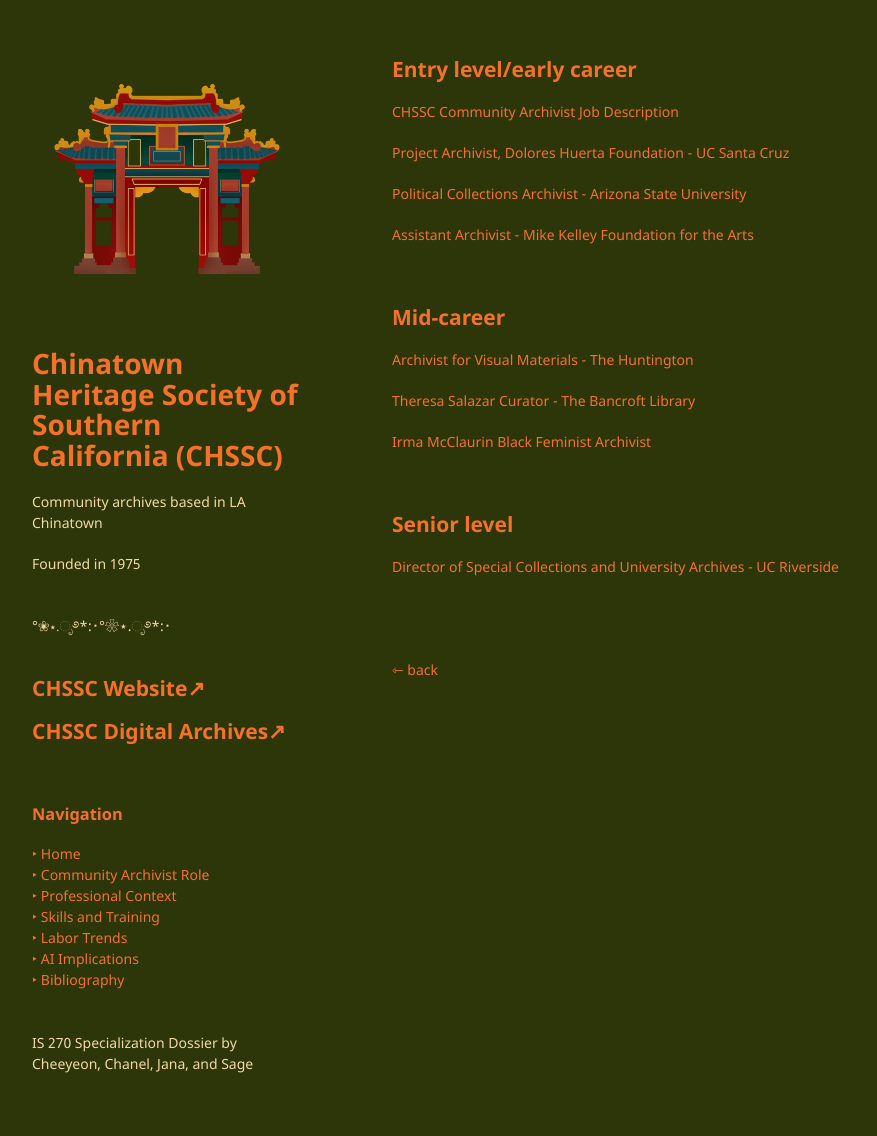
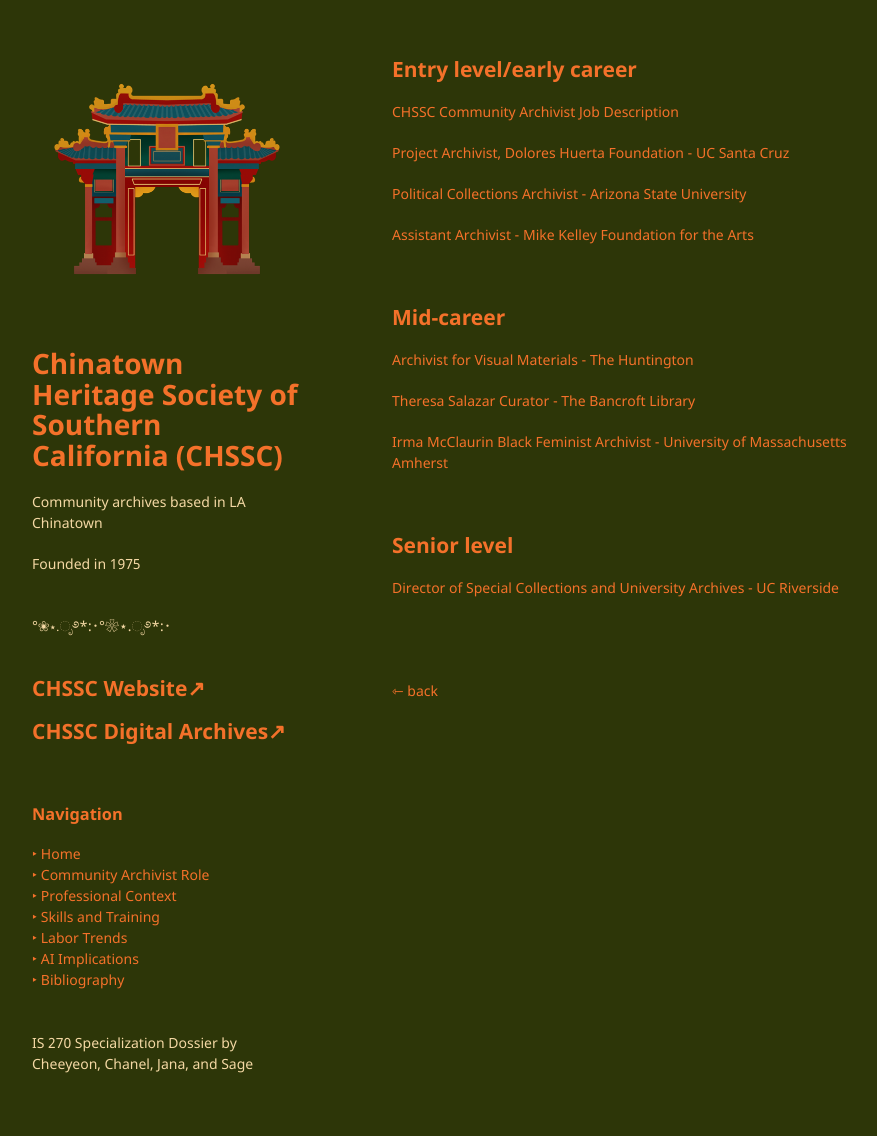
Before and after one commit to chaanelly/IS270-CHSSC, a Jekyll site: the page built from pages/community-archivist.md, in a window 1280 px wide. Shown: the whole page, without its empty margins (178-1055 px from the left). Built offline with Jekyll 4.4.1, drawn with Linux system fonts in a browser that asks for light colours; our own code applies the rules of GitHub Pages for plain Markdown files.

Commit message:
Update community-archivist.md

```diff
--- a/pages/community-archivist.md
+++ b/pages/community-archivist.md
@@ -16,7 +16,7 @@
 
 [Theresa Salazar Curator - The Bancroft Library](https://turtledurdle.github.io/IS270-CHSSC/Theresa-Salazar-Curator-Bancroft.pdf)
 
-[Irma McClaurin Black Feminist Archivist](https://turtledurdle.github.io/IS270-CHSSC/irma-mcclaurin-black-feminist-archivist.pdf)
+[Irma McClaurin Black Feminist Archivist - University of Massachusetts Amherst](https://turtledurdle.github.io/IS270-CHSSC/irma-mcclaurin-black-feminist-archivist.pdf)
 
 <br>
 
```
